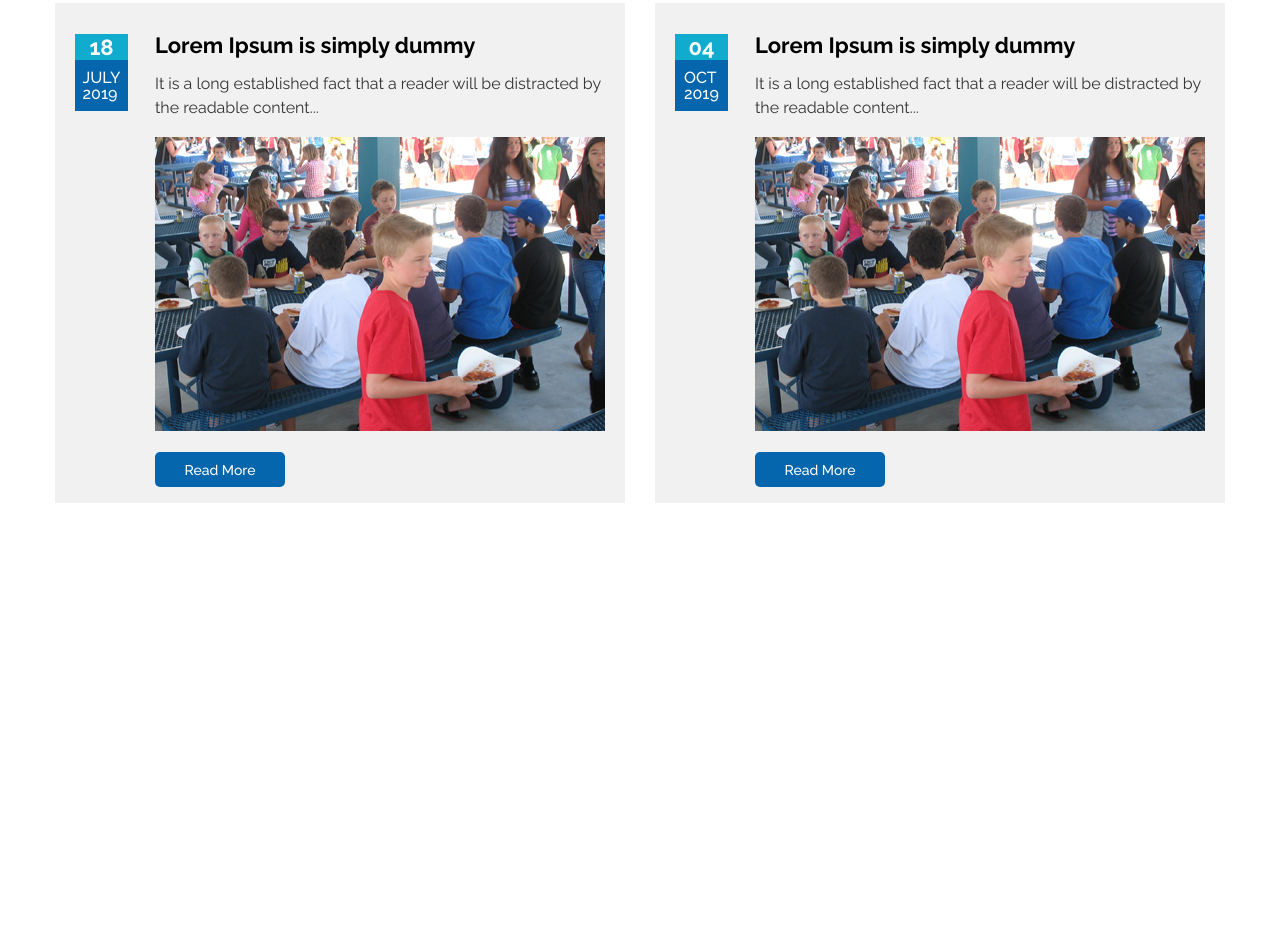
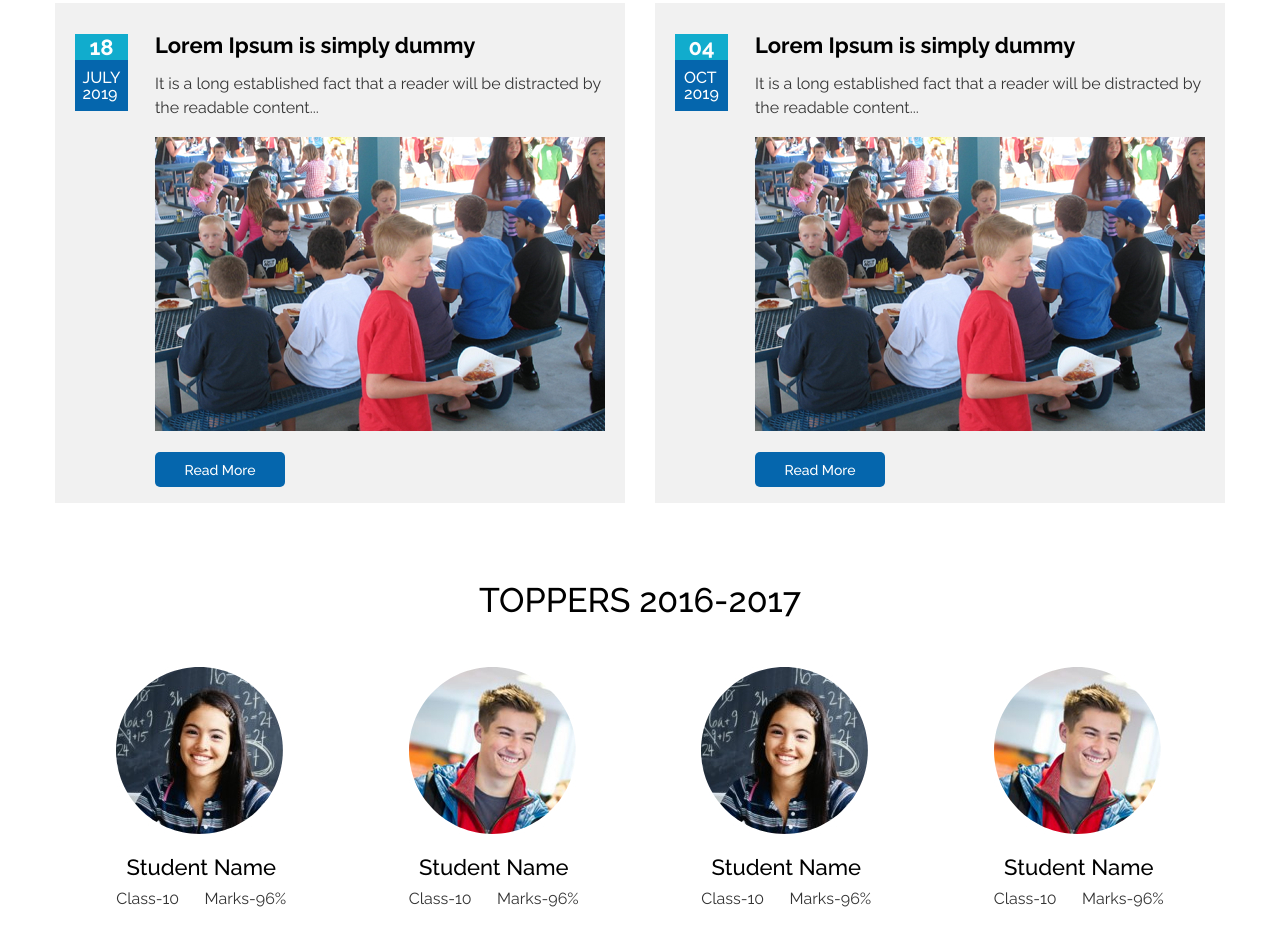
Before and after one commit to yuriygumeniuk/school, a plain HTML site: page index.html in a window 1280 px wide. Shown: the part 3260-4206 px from the top of the page. Before the commit the page ends 3763 px from the top, so only its background shows below. Drawn offline with nearby package versions, Linux system fonts and the light colour scheme; files whose address does not match are found by name.

Commit message:
main finish

```diff
--- a/css/style.css
+++ b/css/style.css
@@ -163,6 +163,9 @@
 }
 /*========== MAIN ==================*/
 /*---------- section slider ----------*/
+.main {
+	padding-bottom: 60px;
+}
 .slider {
 	height: 503px;
 	position: relative;
@@ -349,6 +352,7 @@
 	margin-bottom: 30px;
 }
 .block-text {
+	width: 100%;
 	height: 150px;
 	display: flex;
 	flex-direction: column;
@@ -542,3 +546,41 @@
 	font-size: 14px;
 	font-weight: 500;
 }
+/*---------- section toppers ----------*/
+.toppers {}
+.toppers__title {
+	color: #000000;
+	font-family: 'Raleway', sans-serif;
+	font-size: 22px;
+	font-weight: 500;
+	margin-bottom: 13px;
+}
+.toppers-block {
+	width: 100%;
+	display: flex;
+	justify-content: space-around;
+}
+.toppers-item {
+	max-height: 237px;
+	width: 170px;
+	display: flex;
+	flex-direction: column;
+	align-content: center;
+}
+.toppers__img {
+	margin-bottom: 20px;
+}
+.toppers-item .block__title {
+	font-size: 22px;
+}
+.toppers__desc {
+	width: 100%;
+	display: flex;
+	justify-content: space-between;
+	color: #333333;
+	font-family: 'Raleway', sans-serif;
+	font-size: 16px;
+	font-weight: 400;
+}
+.toppers__class {}
+.toppers-rayt {}
--- a/index.html
+++ b/index.html
@@ -406,8 +406,54 @@
 	</div> <!-- events-block --------------->
 </section>
 
-<section class="toppers">
-
+<section class="toppers wrap">
+	<div class="row__title">toppers 2016-2017</div>
+	<div class="toppers-block">
+		<!-- 1 -->
+		<div class="toppers-item">
+			<div class="toppers__img"><img src="img/toppers-01.jpg" alt=""></div>
+			<div class="block-text">
+				<div class="toppers__title">Student Name</div>
+				<div class="toppers__desc">
+					<div class="toppers__class">Class-10</div>
+					<div class="toppers-rayt">Marks-96%</div>
+				</div>
+			</div>
+		</div>
+		<!-- 2 -->
+		<div class="toppers-item">
+			<div class="toppers__img"><img src="img/toppers-02.jpg" alt=""></div>
+			<div class="block-text">
+				<div class="toppers__title">Student Name</div>
+				<div class="toppers__desc">
+					<div class="toppers__class">Class-10</div>
+					<div class="toppers-rayt">Marks-96%</div>
+				</div>
+			</div>
+		</div>
+		<!-- 3 -->
+		<div class="toppers-item">
+			<div class="toppers__img"><img src="img/toppers-01.jpg" alt=""></div>
+			<div class="block-text">
+				<div class="toppers__title">Student Name</div>
+				<div class="toppers__desc">
+					<div class="toppers__class">Class-10</div>
+					<div class="toppers-rayt">Marks-96%</div>
+				</div>
+			</div>
+		</div>
+		<!-- 4 -->
+		<div class="toppers-item">
+			<div class="toppers__img"><img src="img/toppers-02.jpg" alt=""></div>
+			<div class="block-text">
+				<div class="toppers__title">Student Name</div>
+				<div class="toppers__desc">
+					<div class="toppers__class">Class-10</div>
+					<div class="toppers-rayt">Marks-96%</div>
+				</div>
+			</div>
+		</div>
+	</div>
 </section>
 
 
```
Also changed, not shown: img/toppers-01.jpg (added), img/toppers-02.jpg (added).
